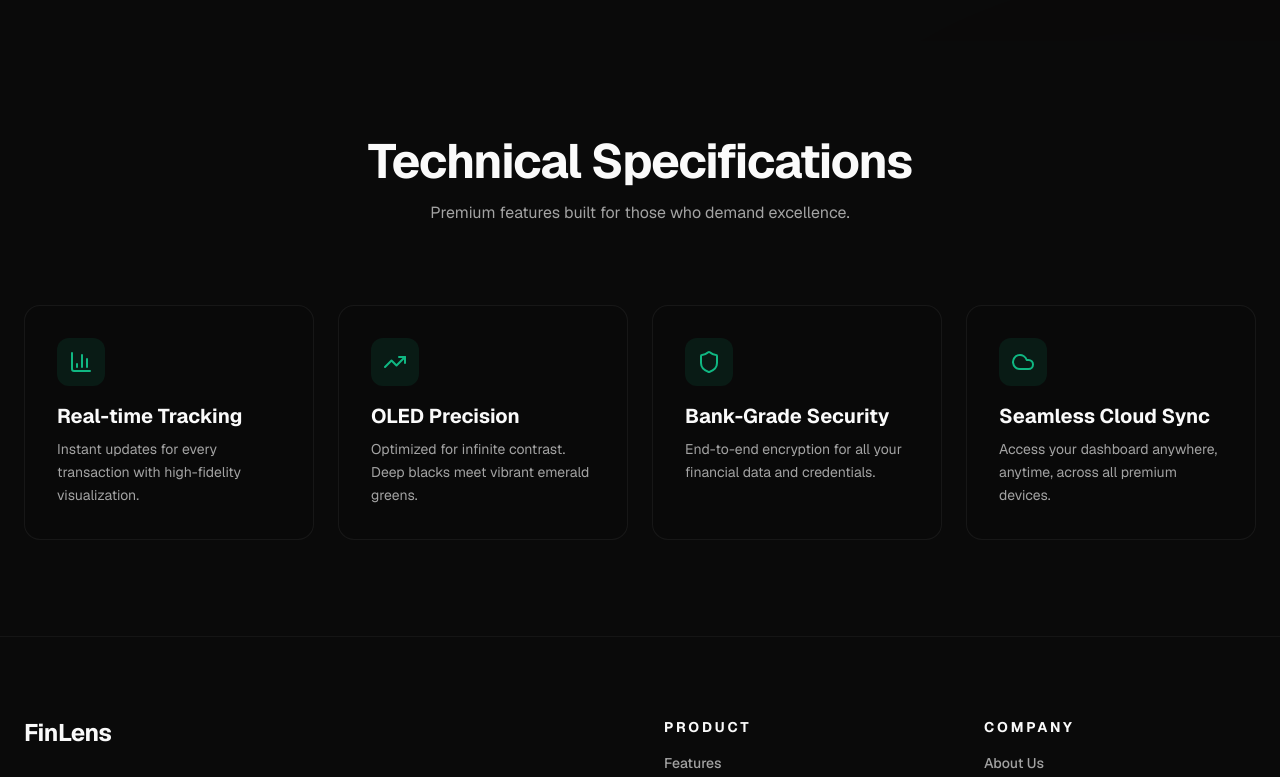
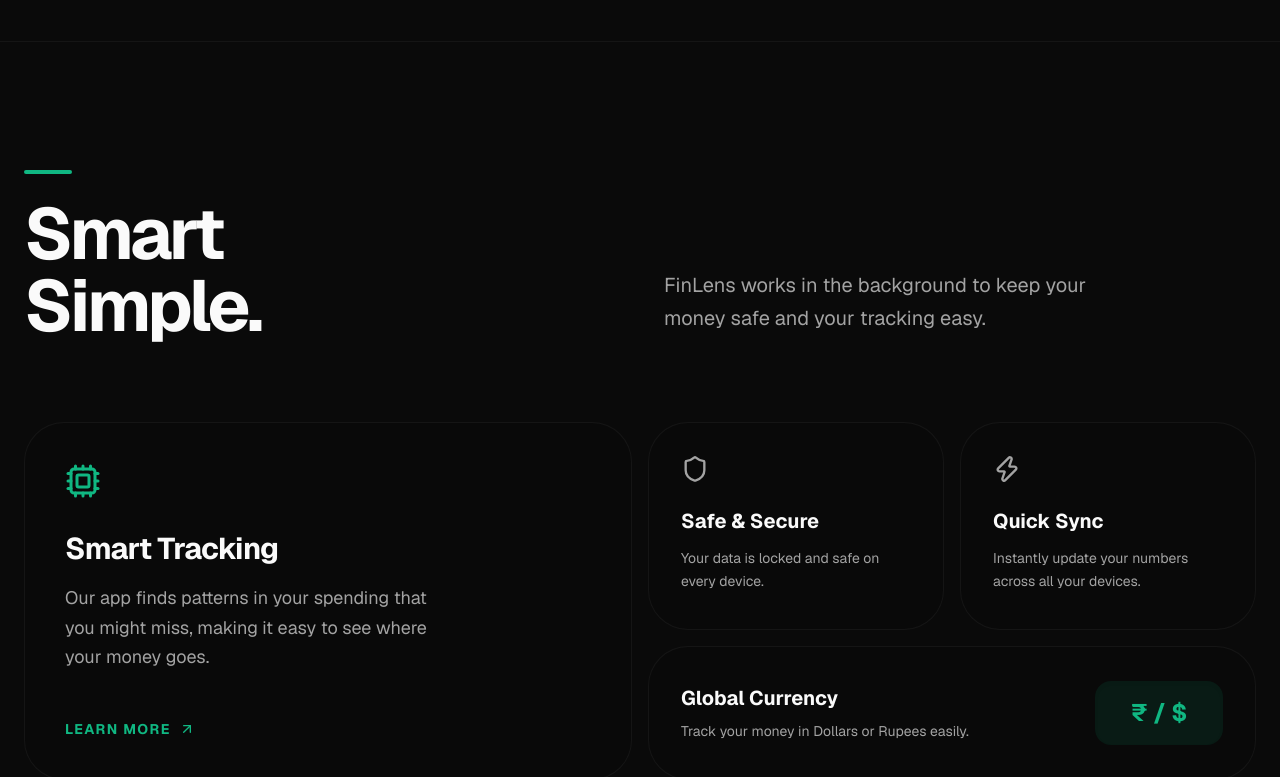
Before and after one commit to aman2dev/FinLens, a Next.js app: page / in a window 1280 px wide. Shown: the part 1960-2737 px from the top of the page. Built offline with nearby package versions, Linux system fonts and the light colour scheme; no server answers.

Commit message:
ui: added tactile hover animations

```diff
--- a/src/app/globals.css
+++ b/src/app/globals.css
@@ -70,6 +70,7 @@
     --chart-5: 27 87% 67%;
     --radius: 0.625rem;
   }
+
   .dark {
     --background: 0 0% 4%;
     --foreground: 0 0% 98%;
@@ -102,7 +103,14 @@
   * {
     @apply border-border outline-ring/50;
   }
+
   body {
     @apply bg-background text-foreground;
   }
+
+  button,
+  a,
+  [role="button"] {
+    cursor: pointer !important;
+  }
 }
--- a/src/components/sections/SpecsSection.tsx
+++ b/src/components/sections/SpecsSection.tsx
@@ -2,69 +2,106 @@
 
 import React from "react";
 import { motion } from "framer-motion";
-import { staggerContainer, slideUp } from "@/lib/motion-variants";
-import { TrendingUp, Shield, BarChart3, Cloud } from "lucide-react";
-
-const features = [
-  {
-    title: "Real-time Tracking",
-    desc: "Instant updates for every transaction with high-fidelity visualization.",
-    icon: <BarChart3 className="h-6 w-6" />,
-    color: "primary"
-  },
-  {
-    title: "OLED Precision",
-    desc: "Optimized for infinite contrast. Deep blacks meet vibrant emerald greens.",
-    icon: <TrendingUp className="h-6 w-6" />,
-    color: "primary"
-  },
-  {
-    title: "Bank-Grade Security",
-    desc: "End-to-end encryption for all your financial data and credentials.",
-    icon: <Shield className="h-6 w-6" />,
-    color: "primary"
-  },
-  {
-    title: "Seamless Cloud Sync",
-    desc: "Access your dashboard anywhere, anytime, across all premium devices.",
-    icon: <Cloud className="h-6 w-6" />,
-    color: "primary"
-  }
-];
+import { slideUp } from "@/lib/motion-variants";
+import { ArrowUpRight, Cpu, Shield, Zap } from "lucide-react";
 
 export function SpecsSection() {
   return (
-    <section id="specs" className="py-24 bg-background">
+    <section id="intelligence" className="py-32 bg-background border-t border-border/40">
       <div className="container mx-auto px-6">
-        <div className="mb-20 text-center">
-            <h2 className="font-heading text-3xl font-bold tracking-tight sm:text-5xl">Technical Specifications</h2>
-            <p className="mt-4 text-muted-foreground">Premium features built for those who demand excellence.</p>
+        <div className="grid lg:grid-cols-2 gap-12 items-end mb-20">
+            <div className="space-y-6">
+                <div className="h-1 w-12 bg-primary rounded-full" />
+                <h2 className="font-heading text-5xl font-bold tracking-tighter sm:text-7xl">
+                    Smart <br />
+                    Simple.
+                </h2>
+            </div>
+            <p className="text-xl text-muted-foreground leading-relaxed max-w-md pb-2">
+                FinLens works in the background to keep your money safe and your tracking easy.
+            </p>
         </div>
 
-        <motion.div
-            initial="hidden"
-            whileInView="visible"
-            viewport={{ once: true, margin: "-100px" }}
-            variants={staggerContainer}
-            className="grid gap-6 sm:grid-cols-2 lg:grid-cols-4"
-        >
-          {features.map((f, i) => (
+        <div className="grid gap-4 md:grid-cols-3 lg:grid-cols-4">
+            {/* Bento Card 1 - Large */}
             <motion.div
-              key={i}
-              variants={slideUp}
-              className="group relative rounded-2xl border border-border/50 bg-card/30 p-8 transition-all hover:border-primary/50 hover:bg-card/50"
+                variants={slideUp}
+                initial="hidden"
+                whileInView="visible"
+                whileHover={{ y: -5, scale: 1.01 }}
+                viewport={{ once: true }}
+                className="md:col-span-2 md:row-span-2 p-10 rounded-[2.5rem] bg-card/10 border border-border/40 flex flex-col justify-between group hover:bg-card/20 hover:border-primary/30 transition-all cursor-pointer overflow-hidden relative"
             >
-                <div className="mb-4 inline-flex h-12 w-12 items-center justify-center rounded-xl bg-primary/10 text-primary transition-transform group-hover:scale-110">
-                    {f.icon}
+                {/* Glow effect on hover */}
+                <div className="absolute inset-0 bg-primary/5 opacity-0 group-hover:opacity-100 transition-opacity" />
+
+                <div className="relative z-10">
+                    <Cpu className="h-9 w-9 text-primary mb-8 transition-transform group-hover:rotate-12" />
+                    <h3 className="text-3xl font-bold font-heading tracking-tight mb-4 text-foreground">Smart Tracking</h3>
+                    <p className="text-muted-foreground text-lg leading-relaxed max-w-sm">
+                        Our app finds patterns in your spending that you might miss, making it easy to see where your money goes.
+                    </p>
                 </div>
-                <h3 className="mb-2 font-heading text-xl font-bold">{f.title}</h3>
-                <p className="text-sm leading-relaxed text-muted-foreground">{f.desc}</p>
+                <div className="relative z-10 mt-12 flex items-center gap-2 text-primary font-bold text-sm tracking-widest uppercase group-hover:gap-3 transition-all">
+                    Learn More <ArrowUpRight className="h-4 w-4" />
+                </div>
+            </motion.div>
 
-                {/* Micro-interaction highlight */}
-                <div className="absolute inset-x-0 bottom-0 h-1 origin-left scale-x-0 bg-primary transition-transform group-hover:scale-x-100" />
+            {/* Bento Card 2 */}
+            <motion.div
+                variants={slideUp}
+                initial="hidden"
+                whileInView="visible"
+                whileHover={{ y: -5, scale: 1.02 }}
+                viewport={{ once: true, delay: 0.1 }}
+                className="p-8 rounded-[2.5rem] bg-card/10 border border-border/40 hover:bg-card/20 hover:border-primary/20 transition-all cursor-pointer relative group"
+            >
+                <div className="absolute inset-0 bg-primary/5 opacity-0 group-hover:opacity-100 transition-opacity rounded-[2.5rem]" />
+                <Shield className="h-7 w-7 text-muted-foreground mb-6 transition-colors group-hover:text-primary relative z-10" />
+                <h3 className="text-xl font-bold font-heading mb-3 relative z-10">Safe & Secure</h3>
+                <p className="text-sm text-muted-foreground leading-relaxed relative z-10">
+                    Your data is locked and safe on every device.
+                </p>
             </motion.div>
-          ))}
-        </motion.div>
+
+            {/* Bento Card 3 */}
+            <motion.div
+                variants={slideUp}
+                initial="hidden"
+                whileInView="visible"
+                whileHover={{ y: -5, scale: 1.02 }}
+                viewport={{ once: true, delay: 0.2 }}
+                className="p-8 rounded-[2.5rem] bg-card/10 border border-border/40 hover:bg-card/20 hover:border-primary/20 transition-all cursor-pointer relative group"
+            >
+                <div className="absolute inset-0 bg-primary/5 opacity-0 group-hover:opacity-100 transition-opacity rounded-[2.5rem]" />
+                <Zap className="h-7 w-7 text-muted-foreground mb-6 transition-colors group-hover:text-amber-400 relative z-10" />
+                <h3 className="text-xl font-bold font-heading mb-3 relative z-10">Quick Sync</h3>
+                <p className="text-sm text-muted-foreground leading-relaxed relative z-10">
+                    Instantly update your numbers across all your devices.
+                </p>
+            </motion.div>
+
+            {/* Bento Card 4  */}
+            <motion.div
+                variants={slideUp}
+                initial="hidden"
+                whileInView="visible"
+                whileHover={{ y: -5, scale: 1.01 }}
+                viewport={{ once: true, delay: 0.3 }}
+                className="md:col-span-2 lg:col-span-2 p-8 rounded-[2.5rem] bg-card/10 border border-border/40 hover:bg-card/20 hover:border-primary/20 transition-all cursor-pointer flex items-center justify-between gap-6 relative group"
+            >
+                <div className="absolute inset-0 bg-primary/5 opacity-0 group-hover:opacity-100 transition-opacity rounded-[2.5rem]" />
+                <div className="relative z-10">
+                    <h3 className="text-xl font-bold font-heading mb-2">Global Currency</h3>
+                    <p className="text-sm text-muted-foreground leading-relaxed">
+                        Track your money in Dollars or Rupees easily.
+                    </p>
+                </div>
+                <div className="h-16 w-32 bg-primary/10 rounded-2xl flex items-center justify-center font-heading font-bold text-primary text-2xl shadow-inner relative z-10 transition-transform group-hover:scale-110">
+                    ₹ / $
+                </div>
+            </motion.div>
+        </div>
       </div>
     </section>
   );
```
